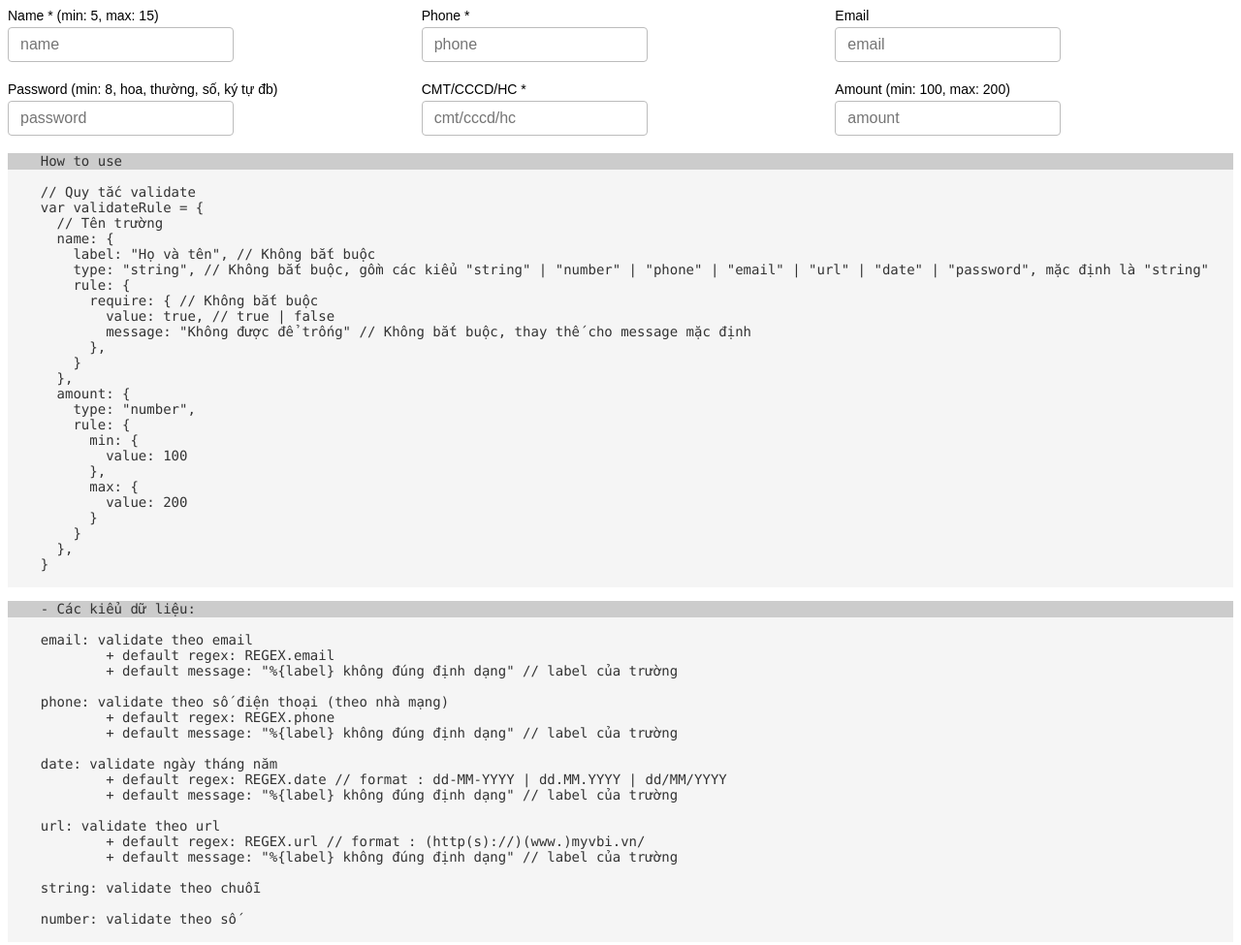
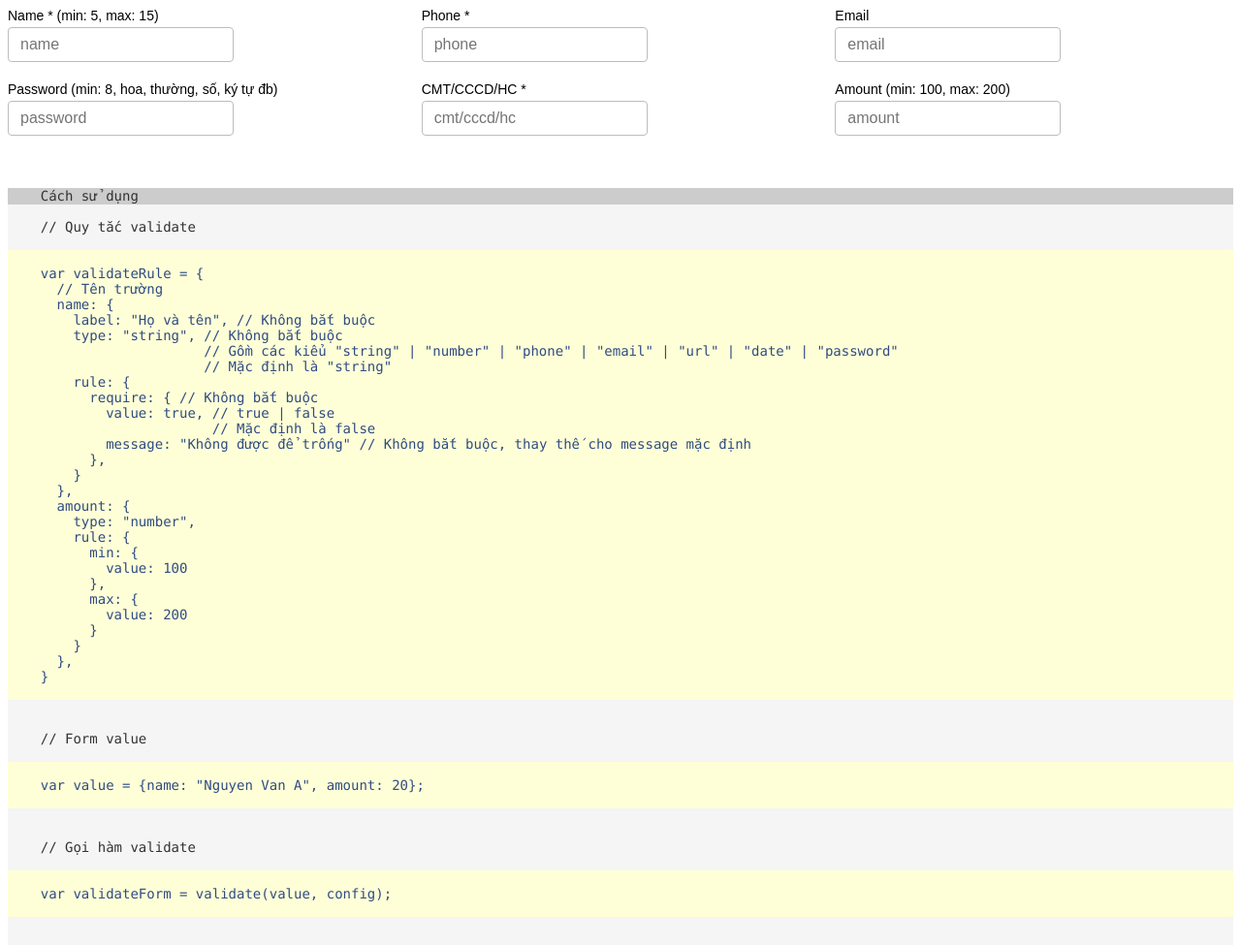
Before and after one commit to sonth87/centralize-validation, a plain HTML site: page index.html in a window 1280 px wide. Shown: the top 975 px of the page at 97% size. Drawn offline with Linux system fonts and the light colour scheme.

Commit message:
Update index.html

```diff
--- a/index.html
+++ b/index.html
@@ -17,6 +17,7 @@
   		font-family: Menlo,Monaco,Consolas,"Courier New",monospace;
   		font-size: 14px;
   		color: #333;
+  		margin-top: 50px;
   	}
   	label {
   		display: block;
@@ -34,6 +35,11 @@
   		border: solid 1px #bcbcbc;
   		border-radius: 4px;
   		font-size: 16px;
+  	}
+  	highlight {
+  		display: block;
+	    background: #ffffd7;
+	    color: #2f4c83;
   	}
   </style>
 </head>
@@ -72,17 +78,21 @@
     </div>
   </div>
   <pre>
-  	How to use
+  	Cách sử dụng
 
   	// Quy tắc validate
+  	<highlight>
   	var validateRule = {
   		// Tên trường
   		name: {
   			label: "Họ và tên", // Không bắt buộc
-  			type: "string", // Không bắt buộc, gồm các kiểu "string" | "number" | "phone" | "email" | "url" | "date" | "password", mặc định là "string"
+  			type: "string", // Không bắt buộc
+  											// Gồm các kiểu "string" | "number" | "phone" | "email" | "url" | "date" | "password"
+  											// Mặc định là "string"
   			rule: {
   				require: { // Không bắt buộc
   					value: true, // true | false
+  											 // Mặc định là false
   					message: "Không được để trống" // Không bắt buộc, thay thế cho message mặc định
   				},
   			}
@@ -99,6 +109,17 @@
 	      }
 	    },
   	}
+  	</highlight>
+
+  	// Form value
+  	<highlight>
+  	var value = {name: "Nguyen Van A", amount: 20};
+  	</highlight>
+
+  	// Gọi hàm validate
+  	<highlight>
+  	var validateForm = validate(value, config);
+  	</highlight>
   </pre>
   <pre>
   	- Các kiểu dữ liệu:
@@ -130,17 +151,22 @@
   					+ default message: "Không được để trống"
 
   	min: quy định giá trị nhỏ nhất với number, hay ngắn nhất với string
-  					+ default message (string): "%{label} phải nhiều hơn %{num} ký tự" // label của trường, num là giá trị truyền vào (min)
-  					+ default message (number): "%{label} phải lớn hơn %{num}" // label của trường, num là giá trị truyền vào (min)
+  					+ default message (string): "%{label} phải nhiều hơn %{num} ký tự"
+  								// label của trường, num là giá trị truyền vào (min)
+  					+ default message (number): "%{label} phải lớn hơn %{num}"
+  								// label của trường, num là giá trị truyền vào (min)
 
   	max: quy định giá trị lớn nhất với number, hay dài nhất với string
-  					+ default message (string): "%{label} phải ít hơn %{num} ký tự" // label của trường, num là giá trị truyền vào (max)
-  					+ default message (number): "%{label} phải nhỏ hơn %{num}" // label của trường, num là giá trị truyền vào (max)
+  					+ default message (string): "%{label} phải ít hơn %{num} ký tự"
+  								// label của trường, num là giá trị truyền vào (max)
+  					+ default message (number): "%{label} phải nhỏ hơn %{num}"
+  								// label của trường, num là giá trị truyền vào (max)
 
   	length: độ dài cố định với cả string và number,
 
   	format: custom validate theo regex, truyền vào value là 1 regex
-  					+ default message: "%{label} không đúng định dạng" // label của trường
+  					+ default message: "%{label} không đúng định dạng"
+  								// label của trường
 
   </pre>
   <script>
```
